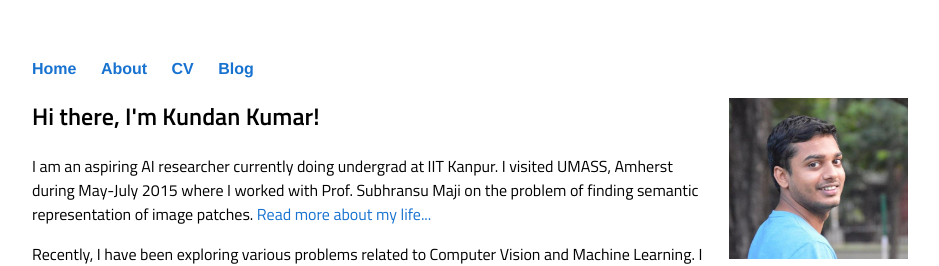
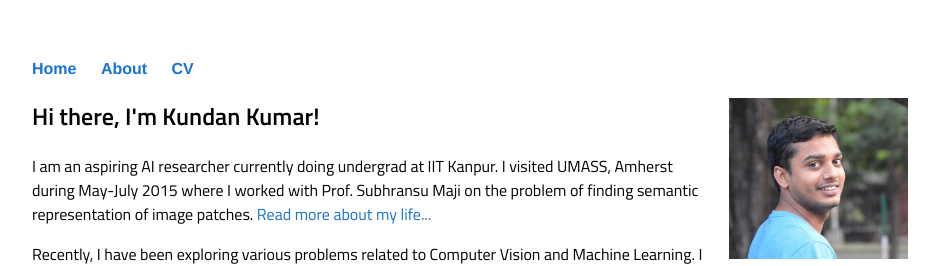
Before and after one commit to kundan2510/kundan2510.github.io, a Jekyll site: the page built from index.html, in a window 1280 px wide. Shown: the top 266 px of the page, without its empty margins (160-1099 px from the left). Built offline with Jekyll 4.4.1, drawn with Linux system fonts in a browser that asks for light colours.

Commit message:
Update default.html

```diff
--- a/_layouts/default.html
+++ b/_layouts/default.html
@@ -13,7 +13,7 @@
 		        	<li><a href="/about.html">About</a></li>
 		        	<!--li><a href="/projects.html">Projects</a></li-->
 	        		<li><a href="/cv.pdf">CV</a></li>
-	        		<li><a href="/blog">Blog</a></li>
+	        		<!--li><a href="/blog">Blog</a></li-->
 	    		</ul>
 			</nav>
 			<div class="container">
```
